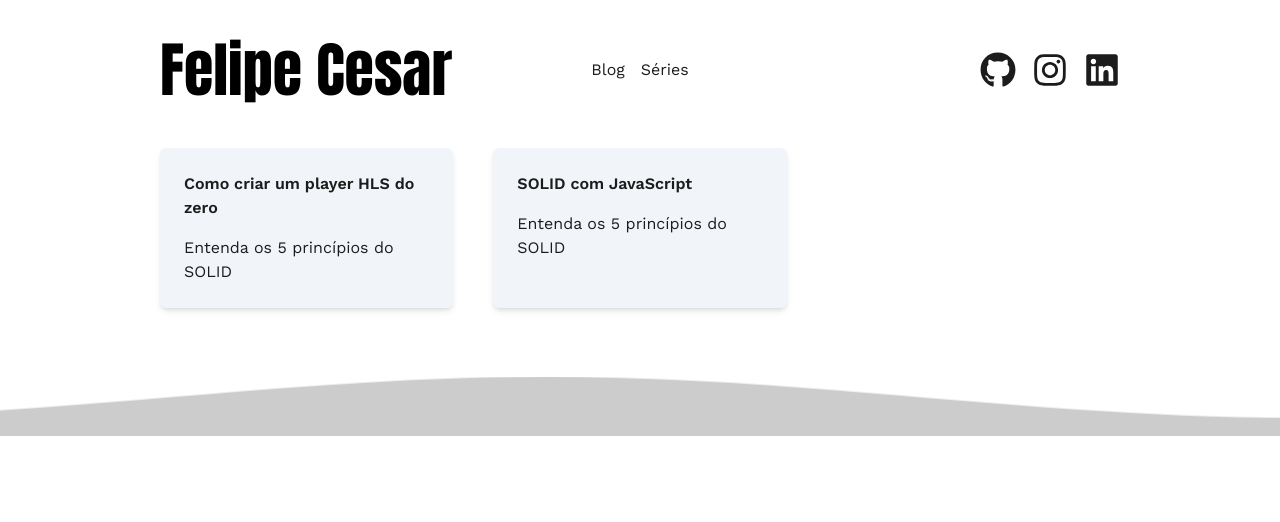
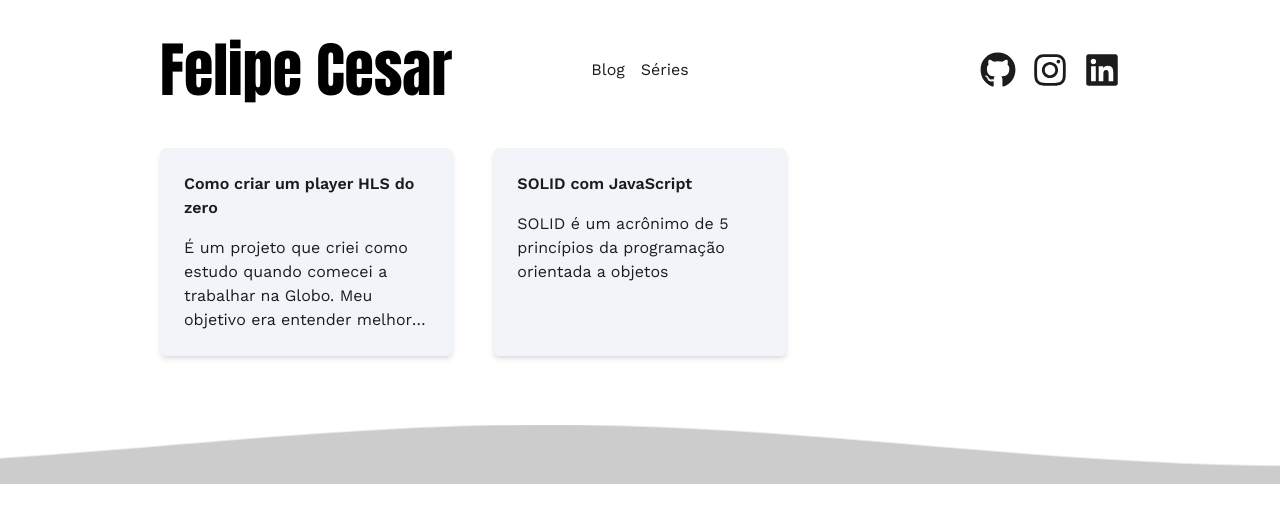
Before and after one commit to felipecesr/felipecesar.dev, a Next.js app: page /series in a window 1280 px wide. Shown: the top 522 px of the page. Built offline with nearby package versions, Linux system fonts and the light colour scheme.

Commit message:
feat: add series description

```diff
--- a/src/app/series/page.tsx
+++ b/src/app/series/page.tsx
@@ -20,7 +20,7 @@ const Series = () => {
             >
               {serie.metadata.title}
             </h3>
-            <p className="line-clamp-4">Entenda os 5 princípios do SOLID</p>
+            <p className="line-clamp-4">{serie.metadata.description}</p>
           </a>
         </li>
       ))}
```
